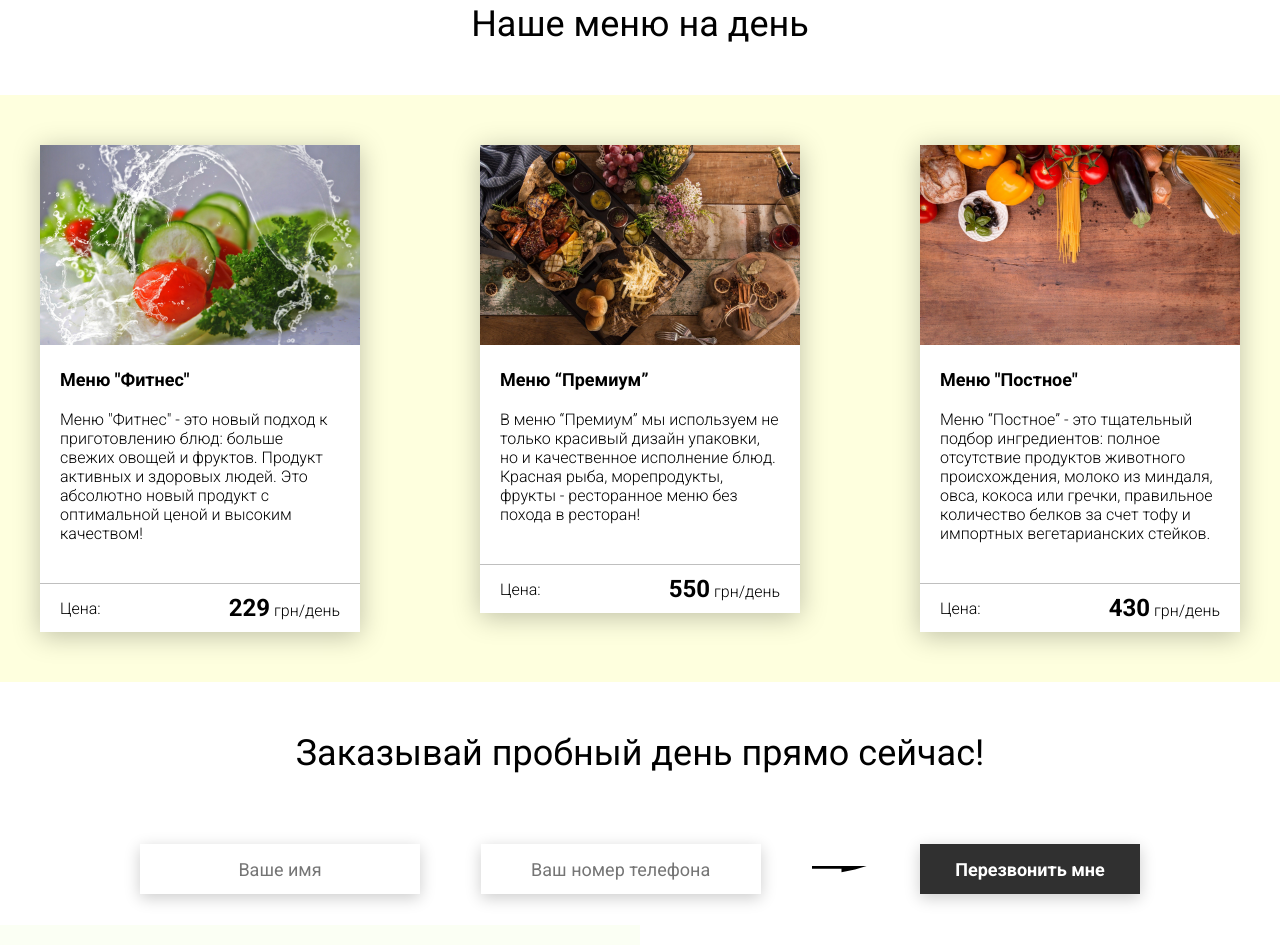
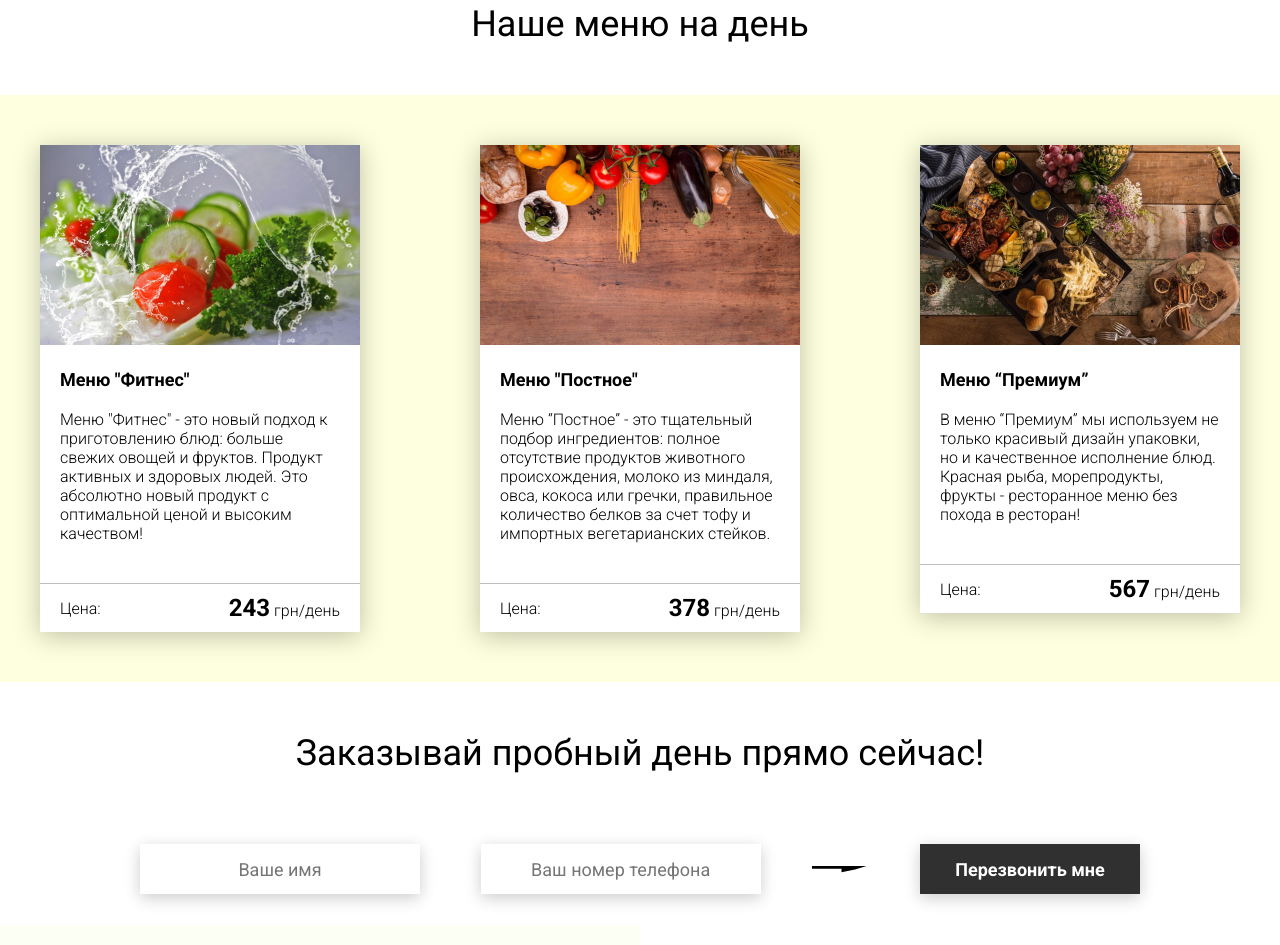
Before and after one commit to Stawr90/p_Food, a plain HTML site: page index.html in a window 1280 px wide. Shown: the part 2267-3212 px from the top of the page. Drawn offline with nearby package versions, Linux system fonts and the light colour scheme; files that its build step writes are made by us from their sources; files whose address does not match are found by name.

Commit message:
js_cards

```diff
--- a/index.html
+++ b/index.html
@@ -186,36 +186,6 @@
 
         <div class="menu__field">
             <div class="container">
-                <div class="menu__item">
-                    <img src="img/tabs/vegy.jpg" alt="vegy">
-                    <h3 class="menu__item-subtitle">Меню "Фитнес"</h3>
-                    <div class="menu__item-descr">Меню "Фитнес" - это новый подход к приготовлению блюд: больше свежих овощей и фруктов. Продукт активных и здоровых людей. Это абсолютно новый продукт с оптимальной ценой и высоким качеством!</div>
-                    <div class="menu__item-divider"></div>
-                    <div class="menu__item-price">
-                        <div class="menu__item-cost">Цена:</div>
-                        <div class="menu__item-total"><span>229</span> грн/день</div>
-                    </div>
-                </div>
-                <div class="menu__item">
-                    <img src="img/tabs/elite.jpg" alt="elite">
-                    <h3 class="menu__item-subtitle">Меню “Премиум”</h3>
-                    <div class="menu__item-descr">В меню “Премиум” мы используем не только красивый дизайн упаковки, но и качественное исполнение блюд. Красная рыба, морепродукты, фрукты - ресторанное меню без похода в ресторан!</div>
-                    <div class="menu__item-divider"></div>
-                    <div class="menu__item-price">
-                        <div class="menu__item-cost">Цена:</div>
-                        <div class="menu__item-total"><span>550</span> грн/день</div>
-                    </div>
-                </div>
-                <div class="menu__item">
-                    <img src="img/tabs/post.jpg" alt="post">
-                    <h3 class="menu__item-subtitle">Меню "Постное"</h3>
-                    <div class="menu__item-descr">Меню “Постное” - это тщательный подбор ингредиентов: полное отсутствие продуктов животного происхождения, молоко из миндаля, овса, кокоса или гречки, правильное количество белков за счет тофу и импортных вегетарианских стейков. </div>
-                    <div class="menu__item-divider"></div>
-                    <div class="menu__item-price">
-                        <div class="menu__item-cost">Цена:</div>
-                        <div class="menu__item-total"><span>430</span> грн/день</div>
-                    </div>
-                </div>
             </div>
         </div>
     </div>
--- a/js/script.js
+++ b/js/script.js
@@ -137,4 +137,66 @@ window.addEventListener('DOMContentLoaded', function() {
     }
 
     window.addEventListener('scroll', showModalByScroll);
+
+    // Cards
+    class MenuCard {
+        constructor(src, alt, title, descr, price, parentSelector) {
+            this.src = src;
+            this.alt = alt;
+            this.title = title;
+            this.descr = descr;
+            this.price = price;
+            this.parent = document.querySelector(parentSelector);
+            this.transfer = 27;
+            this.changeToUAH();
+        }
+
+        changeToUAH() {
+            this.price = this.price * this.transfer;
+        }
+
+        render() {
+            const element = document.createElement('div');
+            element.innerHTML = `
+            <div class="menu__item">
+                <img src=${this.src} alt=${this.alt}>
+                <h3 class="menu__item-subtitle">${this.title}</h3>
+                <div class="menu__item-descr">${this.descr}</div>
+                <div class="menu__item-divider"></div>
+                <div class="menu__item-price">
+                    <div class="menu__item-cost">Цена:</div>
+                    <div class="menu__item-total"><span>${this.price}</span> грн/день</div>
+                </div>
+            </div>
+            `;
+            this.parent.append(element);
+        }
+    }
+
+    new MenuCard(
+        "img/tabs/vegy.jpg",
+        "vegy",
+        'Меню "Фитнес"',
+        'Меню "Фитнес" - это новый подход к приготовлению блюд: больше свежих овощей и фруктов. Продукт активных и здоровых людей. Это абсолютно новый продукт с оптимальной ценой и высоким качеством!',
+        9,
+        '.menu .container'
+    ).render();
+
+    new MenuCard(
+        "img/tabs/post.jpg",
+        "post",
+        'Меню "Постное"',
+        'Меню “Постное” - это тщательный подбор ингредиентов: полное отсутствие продуктов животного происхождения, молоко из миндаля, овса, кокоса или гречки, правильное количество белков за счет тофу и импортных вегетарианских стейков.',
+        14,
+        ".menu .container"
+    ).render();
+
+    new MenuCard(
+        "img/tabs/elite.jpg",
+        "elite",
+        'Меню “Премиум”',
+        'В меню “Премиум” мы используем не только красивый дизайн упаковки, но и качественное исполнение блюд. Красная рыба, морепродукты, фрукты - ресторанное меню без похода в ресторан!',
+        21,
+        ".menu .container"
+    ).render();
 });
```
